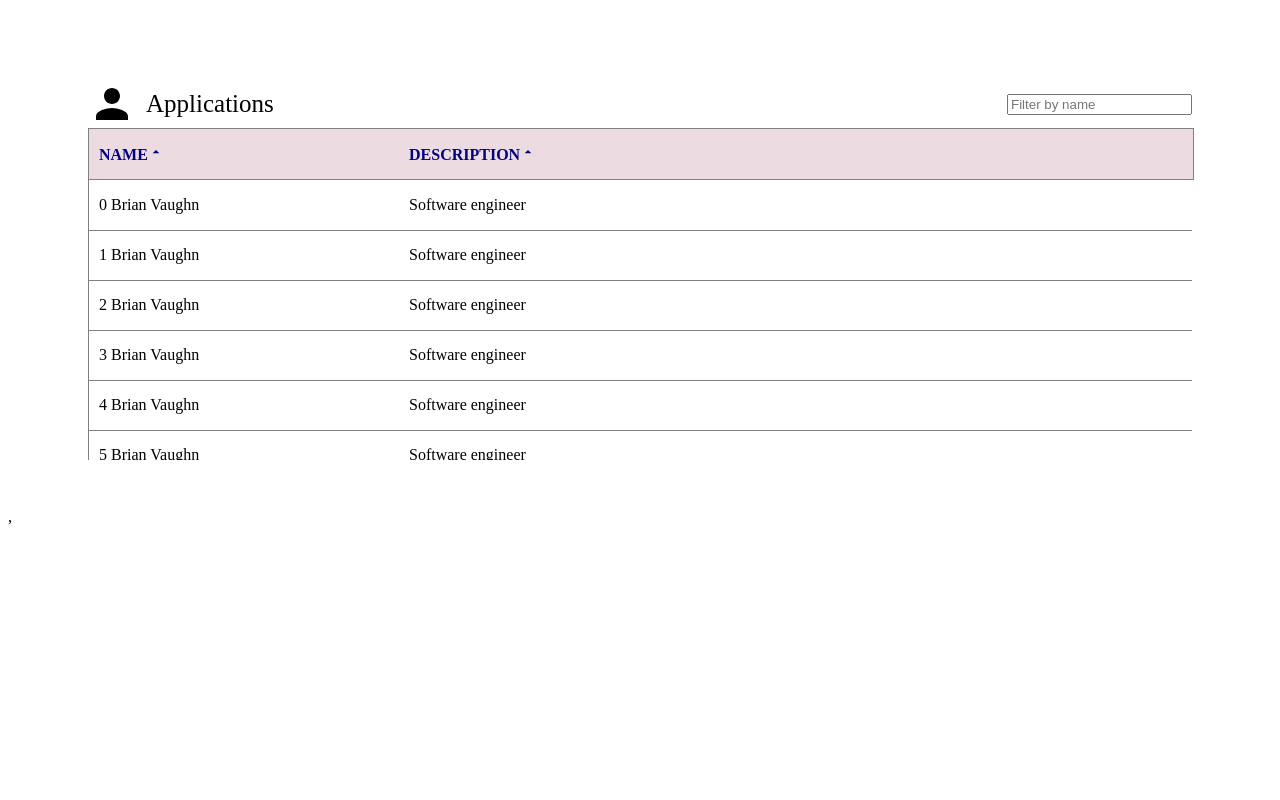
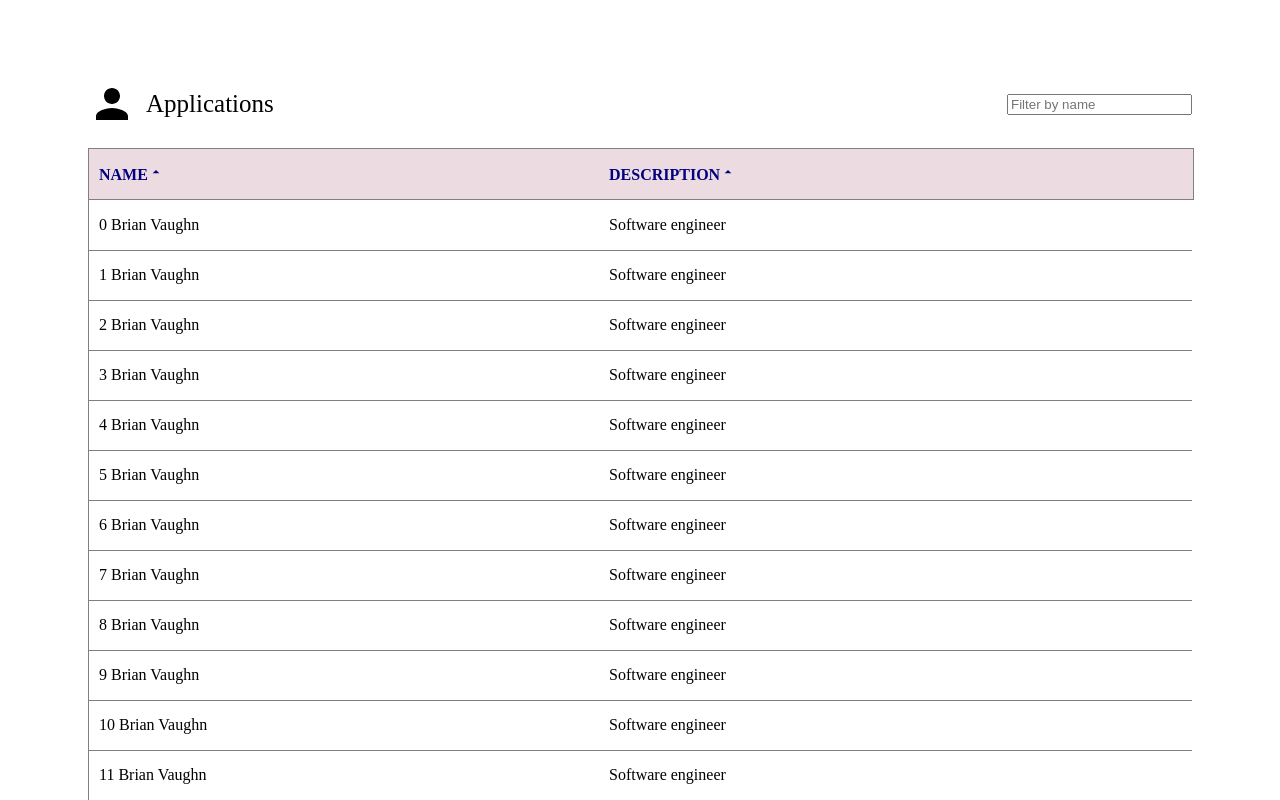
Before and after one commit to englich12345/coding-challenge, a React (Create React App) app: page / in a window 1280 px wide. Shown: the top 800 px of the page. Built offline with nearby package versions, Linux system fonts and the light colour scheme.

Commit message:
Add sort and filter

```diff
--- a/src/App.js
+++ b/src/App.js
@@ -7,8 +7,8 @@ const App = () => {
   return (
     <div className="App">
       <BrowserRouter>
-        <Suspense fallback>
-          <Route path="/" component={Application} />
+        <Suspense fallback="loading">
+          <Route path="" component={Application} />
         </Suspense>
       </BrowserRouter>
     </div>
--- a/src/components/commons/Table/index.js
+++ b/src/components/commons/Table/index.js
@@ -13,13 +13,11 @@ import "./style.css"
 const CommonTable = ({
   tableData,
   tableHeader,
-  sortBy,
-  sortDirection,
   onSortList,
   tableDimension
 }) => {
   const defaultSortDirection = {}
-  const defaultSortBy = tableHeader.map(column=> {
+  const defaultSortBy = tableHeader.map(column => {
     if (column.isSort) {
       defaultSortDirection[column.dataKey] = column.sort
       return column.dataKey
@@ -27,7 +25,11 @@ const CommonTable = ({
     return
   })
 
-  const sortState = createTableMultiSort(onSortList, {
+  const sortState = createTableMultiSort(({sortBy, sortDirection}) => {
+    const sort = Object.keys(sortDirection)[0]
+    const direction = sortDirection[sort]
+    onSortList(sort, direction)
+  }, {
     defaultSortBy,
     defaultSortDirection
   });
@@ -37,7 +39,7 @@ const CommonTable = ({
       <>
         <span title={label}>{label}</span>
         {showSortIndicator && (
-          <SortIndicator sortDirection={sortState.sortDirection[dataKey]} />
+          <SortIndicator sortDirection={sortState.sortDirection[dataKey]} sortBy={sortState.sortBy[dataKey]} />
         )}
       </>
     );
@@ -53,8 +55,6 @@ const CommonTable = ({
             headerHeight={tableDimension.headerHeight || 20}
             rowHeight={tableDimension.rowHeight || 30}
             sort={sortState.sort}
-            sortBy={sortBy}
-            sortDirection={sortDirection}
             rowCount={tableData.length}
             rowGetter={({ index }) => tableData[index]}
           >
--- a/src/components/views/Application/index.js
+++ b/src/components/views/Application/index.js
@@ -1,17 +1,44 @@
-import React, {useState} from 'react'
+import React from 'react'
+import {useHistory, useLocation} from 'react-router-dom'
 import './style.css'
 import { AccountIcon } from '../../commons/Icons'
 import CommonTable from '../../commons/Table'
+import { getQueryParams, getSortObj } from '../../../utils'
 
 const Application = () => {
+  const {sort, search} = getQueryParams()
+  const { sortVal, sortOrder } = getSortObj(sort);
+  const history = useHistory()
+  const location = useLocation()
   const tableData = [];
-  for (let i = 0; i < 10; i++) {
+  for (let i = 0; i < 100; i++) {
     tableData.push({ name: `${i} Brian Vaughn`, description: "Software engineer" });
   }
+
   const tableHeader = [
-    { label: "Name", dataKey: "name", width: 300, isSort: true },
-    { label: "Description", dataKey: "description", width: 300, isSort: true },
+    { label: "Name", dataKey: "name", sort: sortVal === "name" ? sortOrder : "ASC", width: 500, isSort: true },
+    { label: "Description", dataKey: "description", sort: sortVal === "description" ? sortOrder : "ASC", width: 300, isSort: true },
   ]
+
+  const setUrlParam = obj => {
+    console.log('history.location.state', history.location.state)
+    let urlString = ''
+    Object.keys(obj).forEach((key, index) => {
+      if (index !== 0) urlString += "&"
+      urlString += `${key}=${obj[key]}`
+    })
+    if (history && location) {
+      const newUrl = `?${urlString}`
+      if(newUrl !== location.search) {
+        history.replace(newUrl)
+      }
+    }
+  }
+  const changeParams = obj => {
+    const params = Object.assign({}, getQueryParams(), obj)
+    setUrlParam(params)
+  }
+
   return (
     <div className="container">
       <div className="display-flex align-content-between align-center">
@@ -19,20 +46,21 @@ const Application = () => {
           <AccountIcon /> <span className="application-title">Applications</span>
         </span>
         <span>
-          <input placeholder="Filter by name" />
+          <input placeholder="Filter by name" name="search" value={search || ""} onChange={e => changeParams({search: e.target.value})} />
         </span>
       </div>
-      <div>
+      <div className="application-margin-top-20">
         <CommonTable
           tableData={tableData}
           tableHeader={tableHeader}
           tableDimension={{
-            height: 300,
+            height: 700,
             headerHeight: 20,
             rowHeight: 50
           }}
-          onSortList={({sortBy, sortDirection}) => {
-
+          onSortList={(sortBy, sortDirection) => {
+            const sort = {sort: `${sortBy}-${sortDirection}`}
+            changeParams(sort)
           }}
         />
       </div>
--- a/src/components/views/Application/style.css
+++ b/src/components/views/Application/style.css
@@ -2,3 +2,7 @@
     font-size: 25px;
     margin-left: 10px;
 }
+
+.application-margin-top-20 {
+    margin-top: 20px;
+}
--- /dev/null
+++ b/src/utils/index.js
@@ -0,0 +1,40 @@
+export const getQueryParams = () => {
+  const retData = {};
+
+  if (!window || !window.location || !window.location.search) {
+    return retData;
+  }
+
+  const searchStr = window.location.search.split('?')[1];
+  const getQueryParamObj = eachQuery => {
+    const qDataArr = eachQuery.split('=');
+    retData[qDataArr[0]] = qDataArr[1];
+  };
+
+  if (searchStr.includes('&')) {
+    const queryStr = searchStr.split('&');
+    queryStr.forEach(eachQuery => getQueryParamObj(eachQuery));
+  } else {
+    getQueryParamObj(searchStr);
+  }
+
+  return retData;
+}
+
+export const getSortObj = activeSort => {
+  if (!activeSort) {
+    return {
+      sortVal: '',
+      sortOrder: '',
+    };
+  }
+
+  const activeParts = activeSort.split('-');
+  const sortVal = activeParts[0];
+  const sortOrder = activeParts[1];
+
+  return {
+    sortVal,
+    sortOrder,
+  };
+};
```
